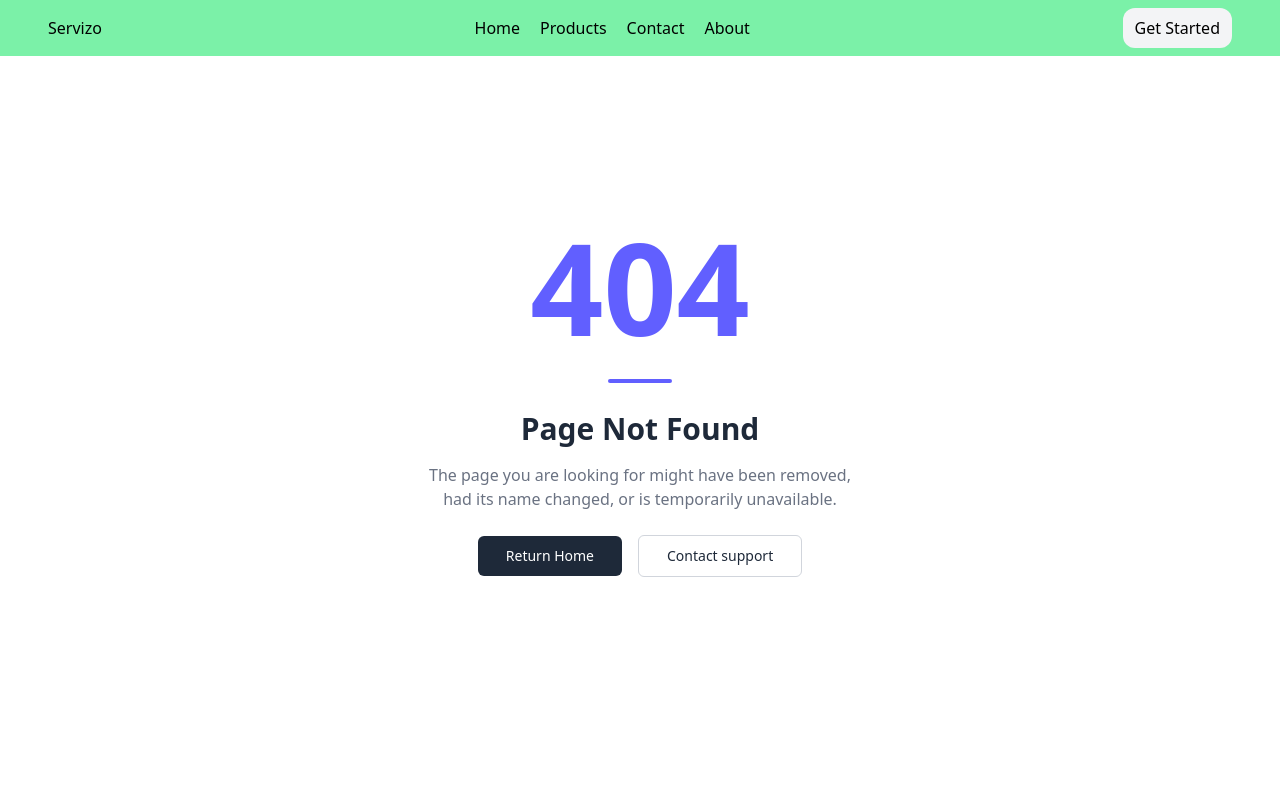
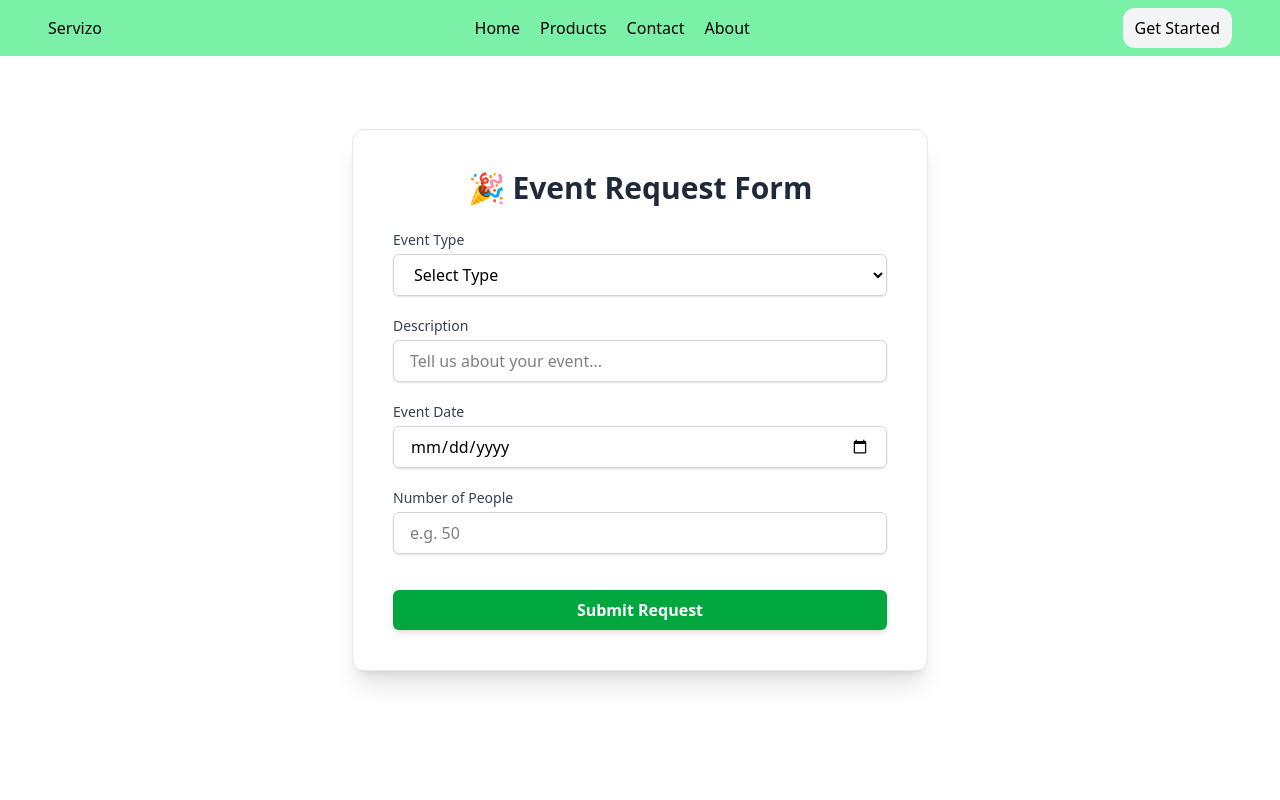
Before and after one commit to Ishan-Kanishka/servizio, a React (Vite) app in the folder client/: page /event in a window 1280 px wide. Shown: the top 800 px of the page. Built offline with nearby package versions, Linux system fonts and the light colour scheme.

Commit message:
Add Event Request form with state management and submission handling

```diff
--- a/client/src/App.jsx
+++ b/client/src/App.jsx
@@ -16,6 +16,7 @@ import Roles from './Pages/Dashboard/Pages/Roles/Roles';
 import Login from './Pages/Login/Login';
 import Promotions
   from './Pages/Dashboard/Pages/Promotions/Promotions/Promotions';
+import EventRequest from './Pages/EventRequest/EventRequest';
 
 const App = () => {
   return (
@@ -27,6 +28,9 @@ const App = () => {
 
           {/* Login */}
           <Route path="/login" element={<Login />} />
+
+          {/* Event Request */}
+          <Route path="/event" element={<EventRequest />} />
 
           {/* 404 */}
           <Route path="*" element={<NotFound />} />
--- a/client/src/Pages/EventRequest/EventRequest.jsx
+++ b/client/src/Pages/EventRequest/EventRequest.jsx
@@ -1,7 +1,103 @@
-import React from 'react';
+import React, {useState} from 'react';
 
 const EventRequest = () => {
-  return <div>EventRequest</div>;
+  const [data, setData] = useState ({
+    type: '',
+    description: '',
+    eventDate: '',
+    numOfPeople: '',
+  });
+
+  const types = ['Birthday', 'Anniversary', 'Corporate', 'Other'];
+
+  const handleSubmit = e => {
+    e.preventDefault ();
+    console.log ('Form submitted:', data);
+    // API call or validation here
+  };
+
+  return (
+    <div className="min-h-screen w-full flex items-center justify-center px-4">
+      <div className="bg-white shadow-xl rounded-xl w-full max-w-xl p-8 md:p-10 border border-gray-200">
+        <h2 className="text-3xl font-bold text-gray-800 mb-6 text-center">
+          🎉 Event Request Form
+        </h2>
+
+        <form onSubmit={handleSubmit} className="space-y-5">
+          {/* Event Type */}
+          <div>
+            <label className="block text-sm font-medium text-gray-700 mb-1">
+              Event Type
+            </label>
+            <select
+              value={data.type}
+              onChange={e => setData ({...data, type: e.target.value})}
+              className="w-full rounded-md border border-gray-300 px-4 py-2 shadow-sm focus:outline-none focus:ring-2 focus:ring-green-400 transition"
+            >
+              <option value="">Select Type</option>
+              {types.map (type => (
+                <option key={type} value={type}>
+                  {type}
+                </option>
+              ))}
+            </select>
+          </div>
+
+          {/* Description */}
+          <div>
+            <label className="block text-sm font-medium text-gray-700 mb-1">
+              Description
+            </label>
+            <input
+              type="text"
+              value={data.description}
+              onChange={e => setData ({...data, description: e.target.value})}
+              placeholder="Tell us about your event..."
+              className="w-full rounded-md border border-gray-300 px-4 py-2 shadow-sm focus:outline-none focus:ring-2 focus:ring-green-400 transition"
+            />
+          </div>
+
+          {/* Event Date */}
+          <div>
+            <label className="block text-sm font-medium text-gray-700 mb-1">
+              Event Date
+            </label>
+            <input
+              type="date"
+              value={data.eventDate}
+              min={new Date ().toISOString ().split ('T')[0]}
+              onChange={e => setData ({...data, eventDate: e.target.value})}
+              className="w-full rounded-md border border-gray-300 px-4 py-2 shadow-sm focus:outline-none focus:ring-2 focus:ring-green-400 transition"
+            />
+          </div>
+
+          {/* Number of People */}
+          <div>
+            <label className="block text-sm font-medium text-gray-700 mb-1">
+              Number of People
+            </label>
+            <input
+              type="number"
+              value={data.numOfPeople}
+              onChange={e => setData ({...data, numOfPeople: e.target.value})}
+              placeholder="e.g. 50"
+              className="w-full rounded-md border border-gray-300 px-4 py-2 shadow-sm focus:outline-none focus:ring-2 focus:ring-green-400 transition"
+            />
+          </div>
+
+          {/* Submit Button */}
+          <div className="pt-4">
+            <button
+              type="submit"
+              className="w-full bg-green-600 hover:bg-green-700 text-white font-semibold py-2 px-4 rounded-md shadow-md transition active:scale-95"
+            >
+              Submit Request
+            </button>
+          </div>
+        </form>
+      </div>
+    </div>
+  );
 };
 
 export default EventRequest;
```
